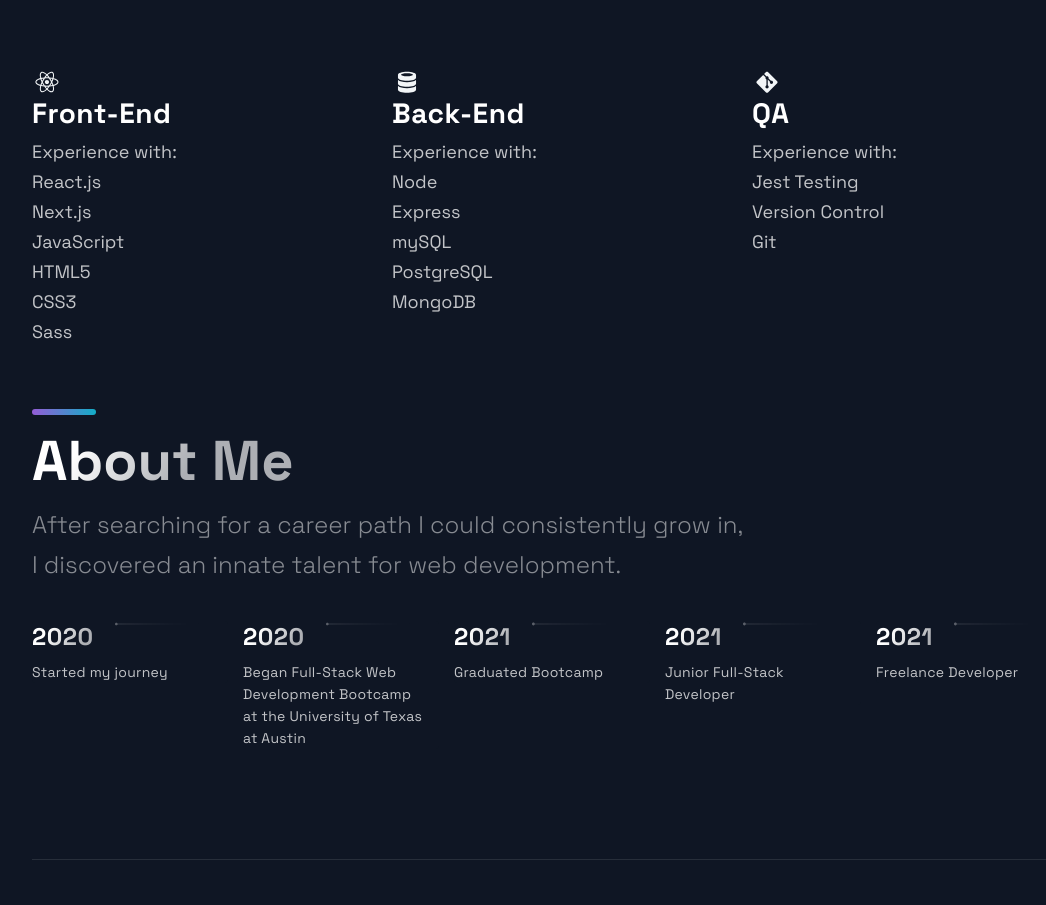
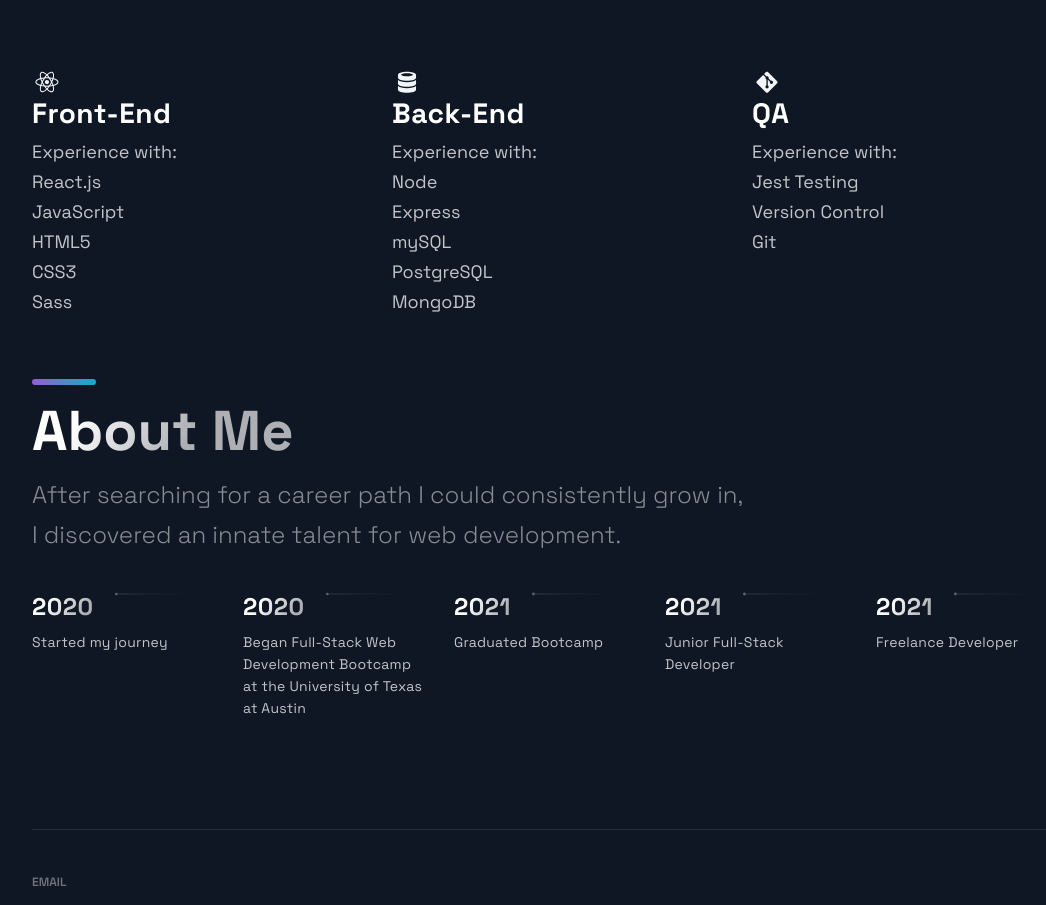
Before and after one commit to JesseJ713/personal-portfolio, a Next.js app: page / in a window 1280 px wide. Shown: the part 2400-3305 px from the top of the page, without its empty margins (88-1134 px from the left). Built offline with nearby package versions, Linux system fonts and the light colour scheme.

Commit message:
Updated tech stack

```diff
--- a/src/components/Technologies/Technologies.js
+++ b/src/components/Technologies/Technologies.js
@@ -30,7 +30,7 @@ const Technologies = () => (
           <ListTitle>Front-End</ListTitle>
           <ListParagraph>
             Experience with: <br />
-            React.js <br /> Next.js <br />
+            React.js <br />
             JavaScript <br /> HTML5 <br /> CSS3 <br /> Sass
           </ListParagraph>
         </ListContainer>
```
